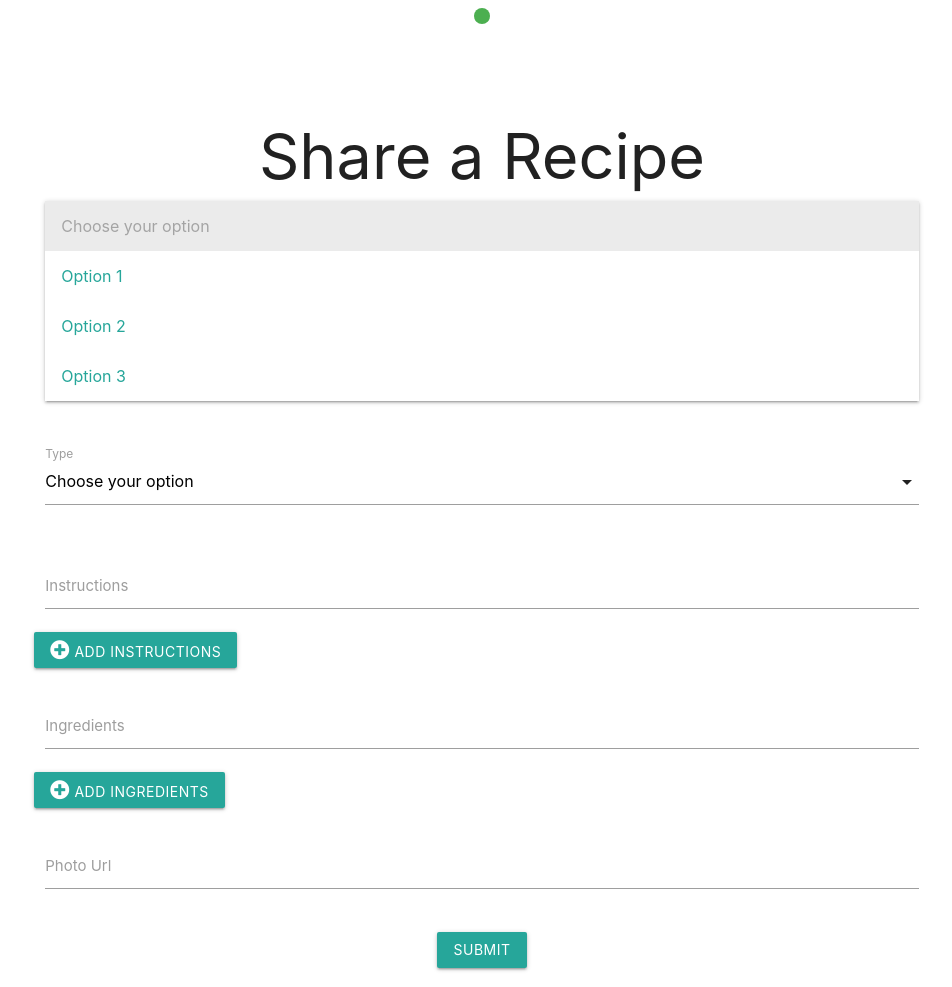
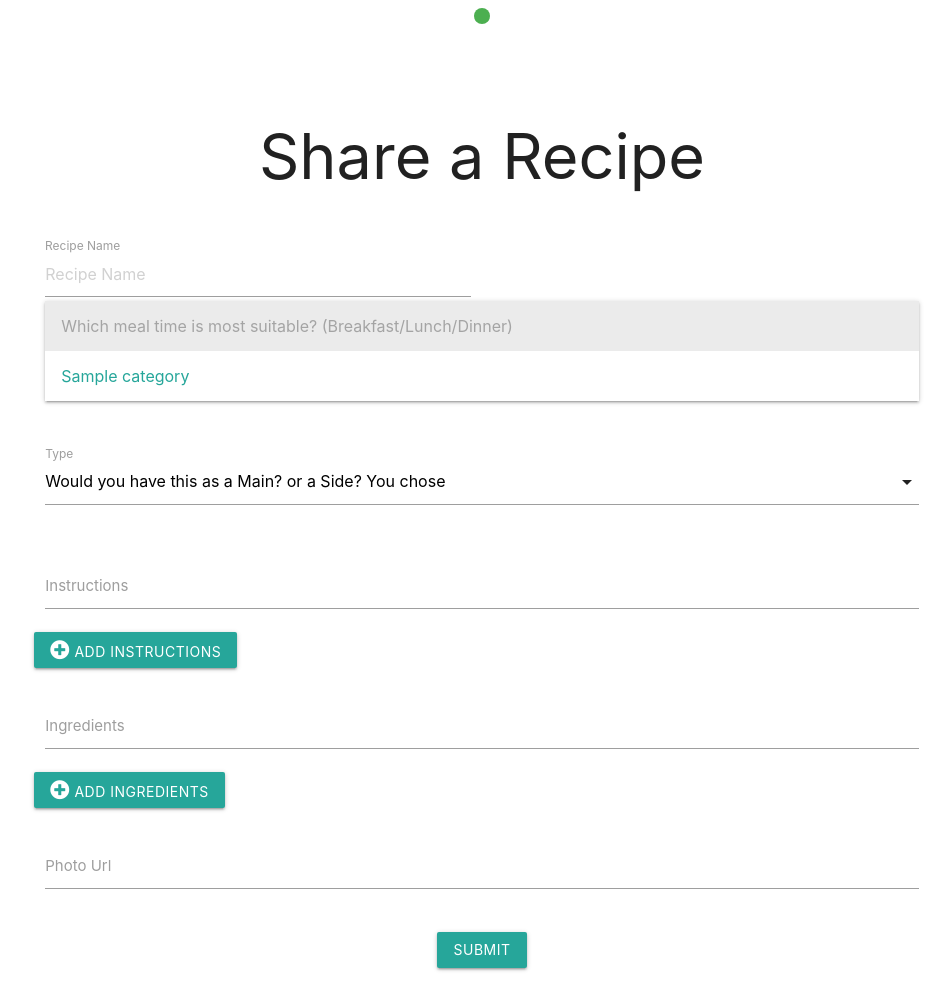
Before and after one commit to KeisGSmit/5IngredientFoods, a Flask app: page /share in a window 1280 px wide, after a click on "Which meal time is most suitable? (Breakfast/Lunch/Dinner)". Shown: the part 489-1476 px from the top of the page, without its empty margins (158-1110 px from the left). Run offline with Flask 2, Linux system fonts and the light colour scheme; a database or web service that is not in the repository returns one stand-in record (values such as "Sample title"); some libraries are stand-ins or nearby versions.

Commit message:
added name attributes to all inputs and added dynamical name attributes to dynamically generated input fields, made the drop downlists itterate over 2 collections in the share form

```diff
--- a/app.py
+++ b/app.py
@@ -39,7 +39,9 @@
 
 @app.route("/share")
 def share():
-    return render_template("share.html")
+    categories = mongo.db.category.find().sort("category_name", 1)
+    types = mongo.db.type.find().sort("type_name", 1)
+    return render_template("share.html", categories=categories, types=types)
 
 
 @app.route("/find")
--- a/static/js/main.js
+++ b/static/js/main.js
@@ -15,8 +15,9 @@
 		page.preventDefault();
 		if(instructions_count < max_fields_instructions){ //max input box allowed
             instructions_count++; //text box increment
+            instruction_name = "instruction" + instructions_count
             //add input box
-			$(instructions_input_fields).append('<div><input id= "Instructions" type="text" class="validate" required><a href="#" class="btn-small background-color-secondary-2-1 remove_field">Remove</a></div>');
+			$(instructions_input_fields).append('<div><input name ="' + instruction_name +'" type="text" class="validate" required><a href="#" class="btn-small background-color-secondary-2-1 remove_field">Remove</a></div>');
 		}
 	});
 
@@ -33,7 +34,8 @@
         page.preventDefault();
         if(ingredients_count < max_fields_ingredients){
             ingredients_count++;
-            $(ingredients_input_fields).append('<div><input id= "Ingredients" type="text" class="validate" required><a href="#" class="btn-small background-color-secondary-2-1 remove_field">Remove</a></div>')
+            ingredient_name = "ingredient" + ingredients_count
+            $(ingredients_input_fields).append('<div><input name= "' + ingredient_name + '" type="text" class="validate" required><a href="#" class="btn-small background-color-secondary-2-1 remove_field">Remove</a></div>')
         }
     });
 
--- a/templates/share.html
+++ b/templates/share.html
@@ -25,7 +25,7 @@
 <!--Recipe Name Input fields-->
                 <div class="row">
                     <div class="input-field col s6">
-                        <input placeholder="Recipe Name" id="recipe_name" type="text" class="validate" required>
+                        <input placeholder="Recipe Name" id="recipe_name" name="recipe_name" type="text" class="validate" required>
                         <label for="recipe_name">Recipe Name</label>
                     </div>
                 </div>
@@ -33,10 +33,10 @@
                 <div class="row">
                     <div class="input-field col s12">
                         <select required>
-                            <option value="" disabled selected>Choose your option</option>
-                            <option value="1">Option 1</option>
-                            <option value="2">Option 2</option>
-                            <option value="3">Option 3</option>
+                            <option value="" disabled selected>Which meal time is most suitable? (Breakfast/Lunch/Dinner)</option>
+                        {% for category in categories %}
+                            <option value="{{ category.category_name }}">{{ category.category_name }}</option>
+                        {% endfor %}
                         </select>
                         <label>Category</label>
                     </div>
@@ -45,10 +45,10 @@
                 <div class="row">
                     <div class="input-field col s12">
                         <select required>
-                            <option value="" disabled selected>Choose your option</option>
-                            <option value="1">Option 1</option>
-                            <option value="2">Option 2</option>
-                            <option value="3">Option 3</option>
+                            <option value="" disabled selected>Would you have this as a Main? or a Side? You chose</option>
+                        {% for type in types %}
+                            <option value="{{ type.type_name }}">{{ type.type_name }}</option>
+                        {% endfor %}
                         </select>
                         <label>Type</label>
                     </div>
@@ -57,7 +57,7 @@
                 <div class="row">
     <!--Instructions input-->
                     <div class="input-field col s12 instructions_input_fields">
-                        <input id="Instructions" type="text" class="validate" required>
+                        <input id="Instructions" type="text" class="validate" name="Instructions1" required>
                         <label for="Instructions">Instructions</label>
                     </div>
     <!-- add Instructions button-->
@@ -67,7 +67,7 @@
                 <div class="row">
     <!--Ingredients input-->
                     <div class="input-field col s12 ingredients_input_fields">
-                        <input id="Ingredients" type="text" class="validate" required>
+                        <input id="Ingredients" type="text" class="validate" name="ingredients1" required>
                         <label for="Ingredients">Ingredients</label>
                     </div>
     <!--add Ingredients bitton-->
@@ -76,11 +76,11 @@
 <!--Photo Input field-->
                 <div class="row">
                     <div class="input-field col s12">
-                        <input id="photo" type="text" class="validate" required>
+                        <input id="photo" type="text" class="validate" name="photo" required>
                         <label for="photo">Photo Url</label>
                     </div>
                 </div>
-
+<!--Submit button-->
                 <div class="row center-align">
                     <button class="btn waves-effect waves-light" type="submit" name="action">Submit</button>
                 </div>
```
